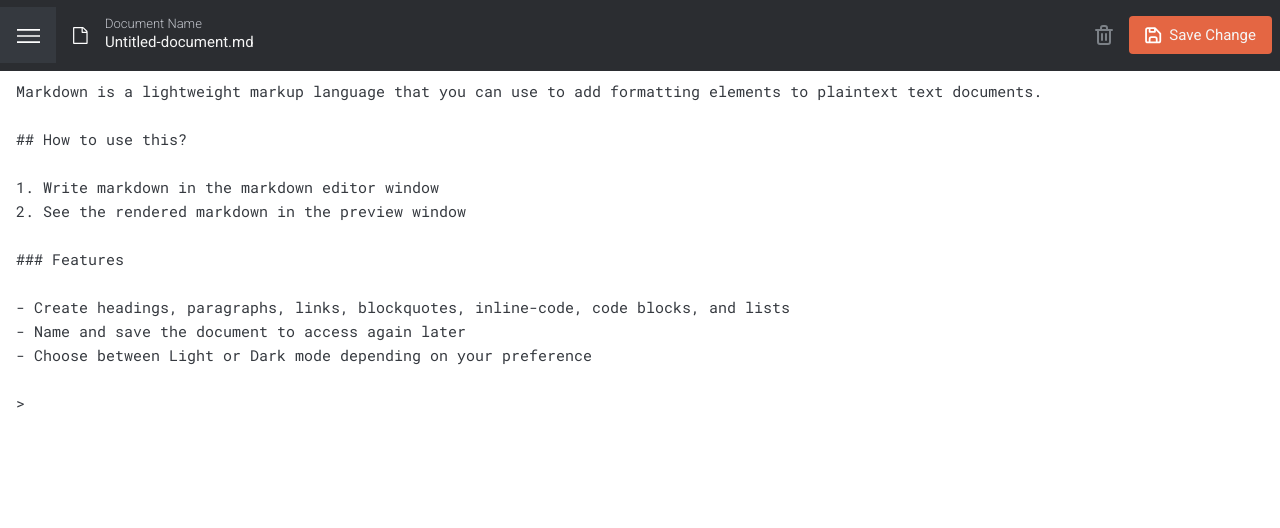
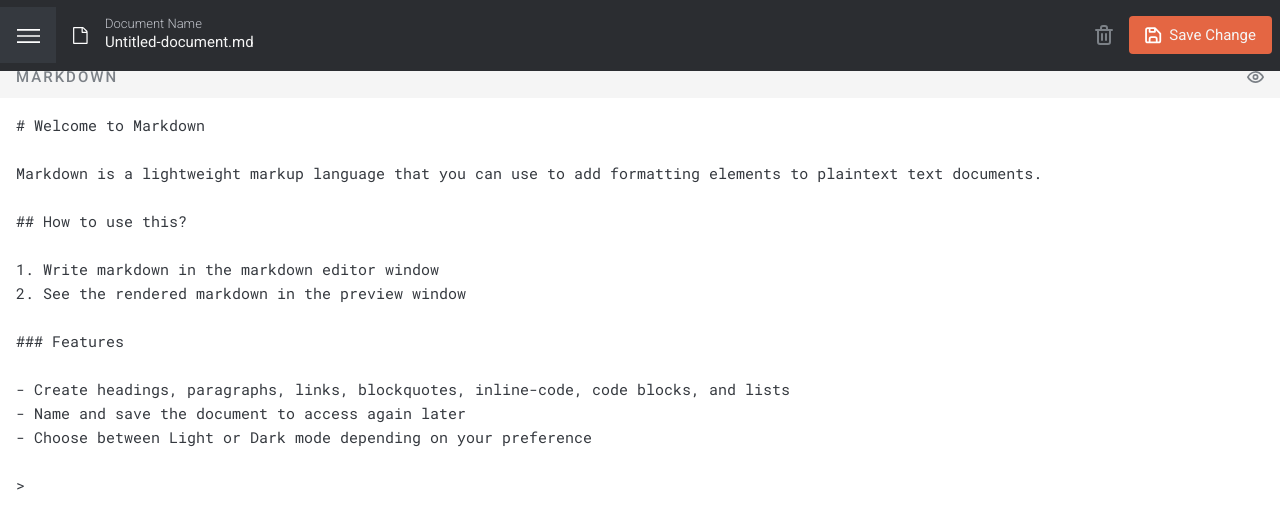
Before and after one commit to Furxx2000/In-browser-markdown-editor, a React (Vite) app: page / in a window 1280 px wide. Shown: the top 528 px of the page. Built offline with nearby package versions, Linux system fonts and the light colour scheme.

Commit message:
Sync css both in markdown and preview

```diff
--- a/src/scss/Markdown.scss
+++ b/src/scss/Markdown.scss
@@ -1,16 +1,12 @@
-.markdown-header {
-  height: 42px;
-  align-items: center;
-  justify-content: space-between;
-  padding-inline: 1rem;
+.markdown {
+  padding-top: 56px;
 }
 
 .markdown-content {
   width: 100%;
+  min-height: 100vh;
   padding: 1rem;
-  resize: none;
-  border: none;
-  min-height: 100vh;
-  outline: none;
+  padding-top: 42px;
   line-height: 24px;
+  white-space: pre-wrap;
 }
--- a/src/scss/Preview.scss
+++ b/src/scss/Preview.scss
@@ -1,7 +1,12 @@
+.preview {
+  padding-top: 56px;
+}
+
 .preview-content {
   width: 100%;
-  height: 100%;
+  min-height: 100vh;
   padding: 1rem;
+  padding-top: 42px;
   line-height: 24px;
-  white-space: pre-line;
+  white-space: pre-wrap;
 }
```
